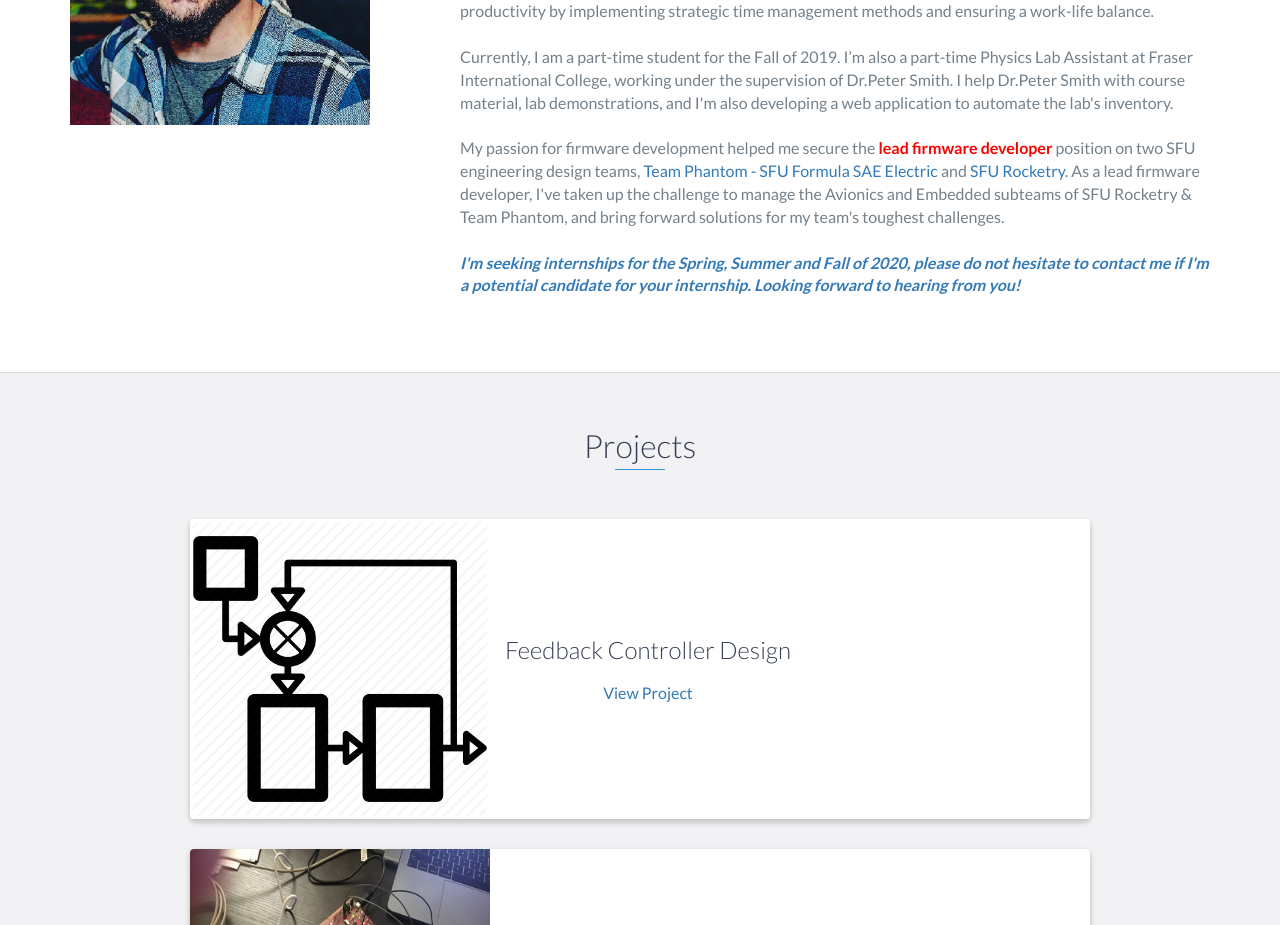
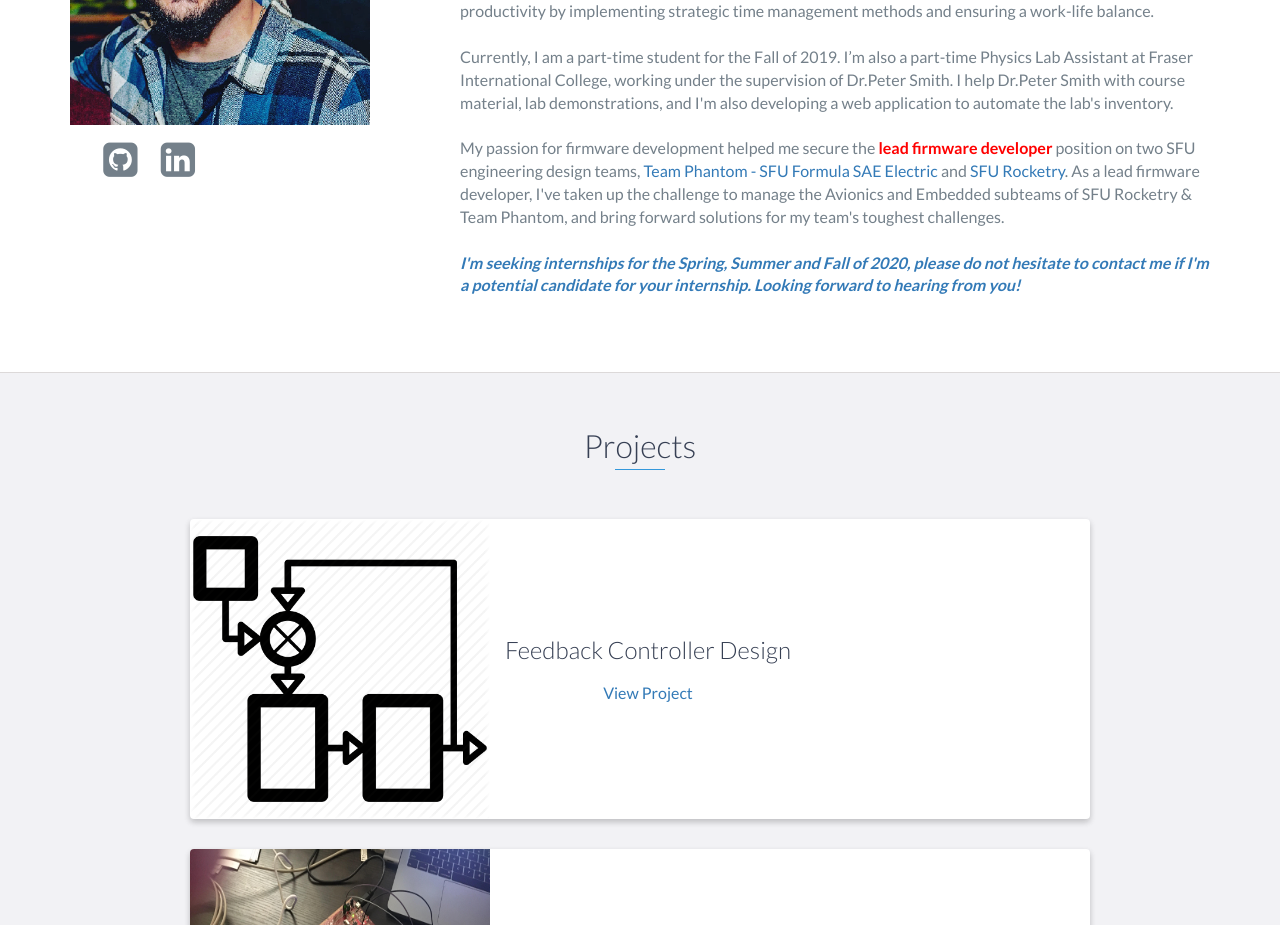
Before and after one commit to Junaidk11/junaidk11.github.io, a plain HTML site: page index.html in a window 1280 px wide. Shown: the part 1126-2051 px from the top of the page. Drawn offline with nearby package versions, Linux system fonts and the light colour scheme.

Commit message:
Added github & LinkedIn icons to webpage.

```diff
--- a/index.html
+++ b/index.html
@@ -69,6 +69,16 @@
                     <link rel="stylesheet" href="https://cdnjs.cloudflare.com/ajax/libs/font-awesome/4.7.0/css/font-awesome.min.css">
                     <div class="card">
                       <img src="images/profilepicture.png" alt="Junaid" style="height:300px;width:300px;">
+                    </div>
+                     <div class="col-md-5 social">
+                        <ul>
+                            <li>
+                                <a href="https://github.com/Junaidk11" target="_blank"><i class="fa fa-github-square fa-2x" aria-hidden="true"></i></a>
+                            </li>
+                            <li>
+                                <a href="https://linkedin.com/in/junaidjawedkhan/" target="_blank"><i class="fa fa-linkedin-square fa-2x" aria-hidden="true"></i></a>
+                            </li>
+                        </ul>
                     </div>
                 </div>
                 <div class="col-md-8">
```
Also changed, not shown: 1 other file.
